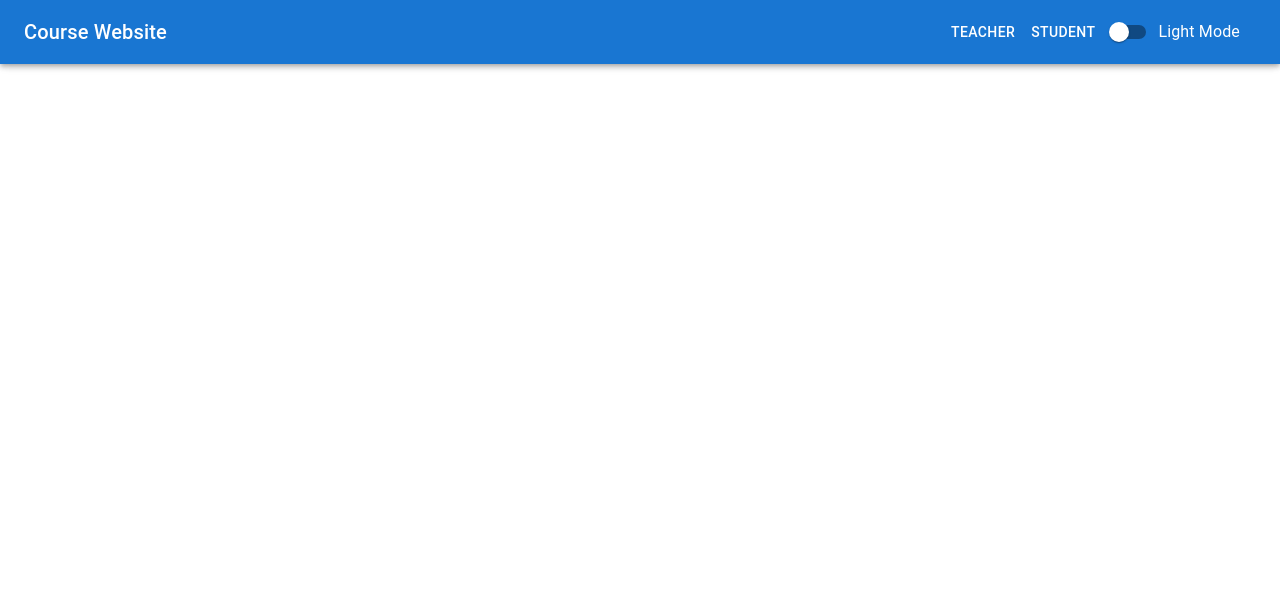
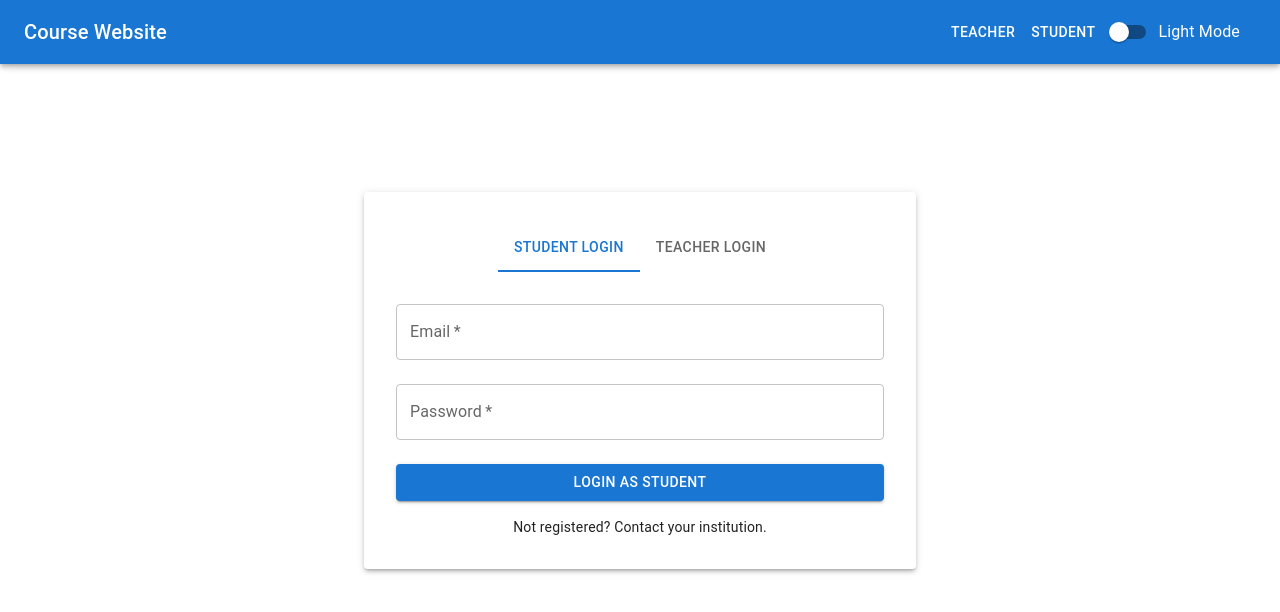
Before and after one commit to Johan511/OB-course-website, a React (Create React App) app: page /login in a window 1280 px wide. Shown: the top 612 px of the page. Built offline with nearby package versions, Linux system fonts and the light colour scheme.

Commit message:
Added login page and chatbot prompts
Signed-off-by: HHN <harihara.sn@gmail.com>

```diff
--- a/src/App.tsx
+++ b/src/App.tsx
@@ -2,15 +2,23 @@
 import React, { useMemo, useState } from 'react';
 import { createTheme, ThemeProvider } from '@mui/material/styles';
 import { CssBaseline, Toolbar, Container, Box } from '@mui/material';
-import { BrowserRouter as Router, Routes, Route } from 'react-router-dom';
+import { BrowserRouter as Router, Routes, Route, Navigate, Outlet } from 'react-router-dom';
 import AppHeader from './components/AppHeader';
 import TeacherDashboard from './pages/TeacherDashboard';
 import StudentCourses from './pages/StudentCourses';
 import CourseDashboard from './pages/CourseDashboard';
 import TeacherActionsSidebar from './components/TeacherActionsSidebar';
-import ScrollableContent from './components/ScrollableContent';
+import LoginPage from './pages/LoginPage';
+
+// ProtectedRoute ensures that a user is authenticated before rendering child routes.
+const ProtectedRoute: React.FC<{ isAuthenticated: boolean }> = ({ isAuthenticated }) => {
+  return isAuthenticated ? <Outlet /> : <Navigate to="/login" replace />;
+};
 
 const App: React.FC = () => {
+  // Global authentication state
+  const [isAuthenticated, setIsAuthenticated] = useState(false);
+
   // Teacher states
   const [teacherDrawerOpen, setTeacherDrawerOpen] = useState(false);
   const [selectedTeacherAction, setSelectedTeacherAction] = useState<string>("");
@@ -49,15 +57,15 @@ const App: React.FC = () => {
           toggleDarkMode={toggleDarkMode}
           toggleStudentDrawer={toggleStudentDrawer}
           toggleTeacherDrawer={toggleTeacherDrawer}
-          toggleCourseSidebar={toggleCourseSidebar} // Passed for course pages
+          toggleCourseSidebar={toggleCourseSidebar} // For course pages
         />
-        {/* Teacher sidebar */}
+        {/* Teacher actions sidebar */}
         <TeacherActionsSidebar
           open={teacherDrawerOpen}
           onClose={toggleTeacherDrawer}
           onSelectAction={(action: string) => setSelectedTeacherAction(action)}
         />
-        {/* Toolbar to offset the fixed header */}
+        {/* Offset for the fixed header */}
         <Toolbar />
         <Box
           sx={{
@@ -68,6 +76,10 @@ const App: React.FC = () => {
         >
           <Container sx={{ mt: 2 }}>
             <Routes>
+              {/* Public Login Route */}
+              <Route path="/login" element={<LoginPage onLogin={() => setIsAuthenticated(true)} />} />
+              {/* Protected Routes */}
+              <Route element={<ProtectedRoute isAuthenticated={isAuthenticated} />}>
                 <Route path="/teacher" element={<TeacherDashboard selectedAction={selectedTeacherAction} />} />
                 <Route path="/student" element={<StudentCourses />} />
                 <Route path="/student/course/:courseId" element={
@@ -76,6 +88,9 @@ const App: React.FC = () => {
                     toggleCourseSidebar={toggleCourseSidebar}
                   />
                 } />
+                {/* Redirect any unknown paths to /student */}
+                <Route path="*" element={<Navigate to="/student" replace />} />
+              </Route>
             </Routes>
           </Container>
         </Box>
--- a/src/components/ChatBot.tsx
+++ b/src/components/ChatBot.tsx
@@ -1,10 +1,25 @@
 // src/components/ChatBot.tsx
 import React, { useState } from 'react';
-import { Paper, Typography, TextField, Button, Box } from '@mui/material';
+import { Paper, Typography, TextField, Button, Box, Chip } from '@mui/material';
 
 const ChatBot: React.FC = () => {
+  const likelyPrompts = [
+    "What is today's assignment?",
+    "Explain today's lecture",
+    "I need help with my assignment",
+    "What are the key points from the lecture?",
+    "Can you summarize the lecture?"
+  ];
+
   const [messages, setMessages] = useState<string[]>([]);
   const [input, setInput] = useState<string>('');
+
+  const handlePromptClick = (prompt: string) => {
+    // Populate the input field with the selected prompt.
+    setInput(prompt);
+    // Optionally, you could auto-send the prompt by calling handleSend()
+    // handleSend();
+  };
 
   const handleSend = async () => {
     if (!input.trim()) return;
@@ -31,6 +46,24 @@ const ChatBot: React.FC = () => {
       <Typography variant="h6" gutterBottom>
         AI Bot Assistance
       </Typography>
+      {/* Likely Prompts: Stacked vertically */}
+      <Box sx={{ display: 'flex', flexDirection: 'column', gap: 1, mb: 2 }}>
+        {likelyPrompts.map((prompt, index) => (
+          <Chip
+            key={index}
+            label={prompt}
+            onClick={() => handlePromptClick(prompt)}
+          />
+        ))}
+      </Box>
+      {/* Chat conversation */}
+      <Box sx={{ maxHeight: 200, overflowY: 'auto', mb: 2 }}>
+        {messages.map((msg, index) => (
+          <Typography key={index} variant="body2">
+            {msg}
+          </Typography>
+        ))}
+      </Box>
       <Box sx={{ maxHeight: 200, overflowY: 'auto', mb: 2 }}>
         {messages.map((msg, index) => (
           <Typography key={index} variant="body2">
--- /dev/null
+++ b/src/pages/LoginPage.tsx
@@ -0,0 +1,71 @@
+// src/pages/LoginPage.tsx
+import React, { useState } from 'react';
+import { Container, Paper, Tabs, Tab, Box, TextField, Button, Typography } from '@mui/material';
+import { useNavigate } from 'react-router-dom';
+
+interface LoginPageProps {
+  onLogin: () => void;
+}
+
+const LoginPage: React.FC<LoginPageProps> = ({ onLogin }) => {
+  // Manage the role selection as either 'student' or 'teacher'
+  const [role, setRole] = useState<'student' | 'teacher'>('student');
+  const [email, setEmail] = useState('');
+  const [password, setPassword] = useState('');
+  const navigate = useNavigate();
+
+  const handleRoleChange = (event: React.SyntheticEvent, newValue: 'student' | 'teacher') => {
+    setRole(newValue);
+  };
+
+  const handleSubmit = (e: React.FormEvent) => {
+    e.preventDefault();
+    // Replace with your login API integration logic
+    console.log(`Logging in as ${role} with email: ${email}`);
+    // Mark as authenticated and navigate to the protected route.
+    onLogin();
+    // Redirect to a protected page. For example, if it's a student login, redirect to /student.
+    navigate(role === 'student' ? '/student' : '/teacher');
+  };
+
+  return (
+    <Container maxWidth="sm" sx={{ mt: 8 }}>
+      <Paper elevation={3} sx={{ p: 4 }}>
+        <Tabs value={role} onChange={handleRoleChange} centered>
+          <Tab label="Student Login" value="student" />
+          <Tab label="Teacher Login" value="teacher" />
+        </Tabs>
+        <Box component="form" onSubmit={handleSubmit} sx={{ mt: 2 }}>
+          <TextField
+            label="Email"
+            type="email"
+            fullWidth
+            margin="normal"
+            value={email}
+            onChange={(e) => setEmail(e.target.value)}
+            required
+          />
+          <TextField
+            label="Password"
+            type="password"
+            fullWidth
+            margin="normal"
+            value={password}
+            onChange={(e) => setPassword(e.target.value)}
+            required
+          />
+          <Button type="submit" variant="contained" color="primary" fullWidth sx={{ mt: 2 }}>
+            Login as {role.charAt(0).toUpperCase() + role.slice(1)}
+          </Button>
+        </Box>
+        <Typography variant="body2" align="center" sx={{ mt: 2 }}>
+          {role === 'student'
+            ? "Not registered? Contact your institution."
+            : "Need an account? Contact your administrator."}
+        </Typography>
+      </Paper>
+    </Container>
+  );
+};
+
+export default LoginPage;
```
Also changed, not shown: 1 other file (tests, documents, lock files or other folders). Lines whose indentation alone changed are shown as unchanged.
